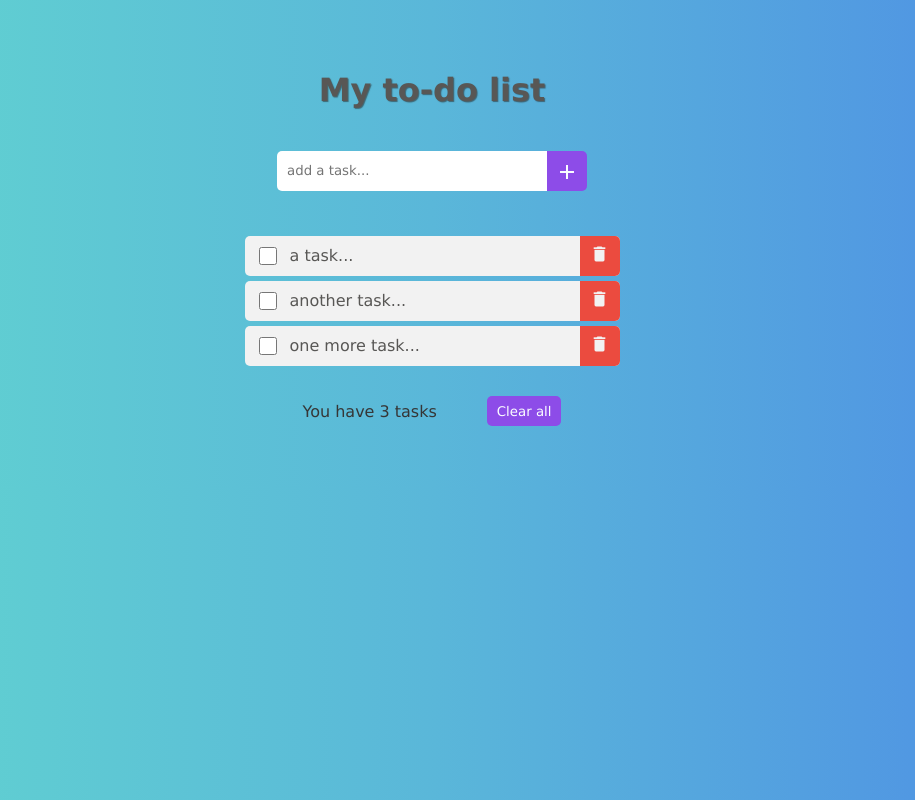
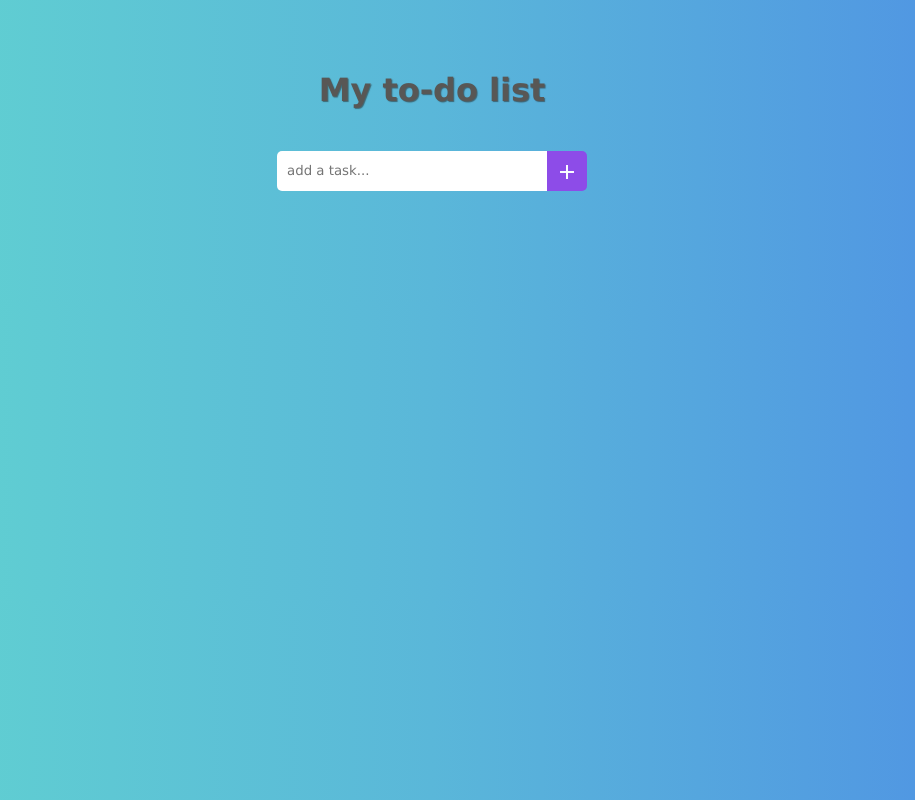
Before and after one commit to thisisolya/todo, a React (Create React App) app: page / in a window 1280 px wide. Shown: the whole page, without its empty margins (208-1123 px from the left). Built offline with nearby package versions, Linux system fonts and the light colour scheme.

Commit message:
Added interactivity to the app.

```diff
--- a/src/App.js
+++ b/src/App.js
@@ -1,5 +1,5 @@
 import './App.css';
-import TodoApp from './todo_app';
+import TodoApp from './TodoApp';
 
 function App() {
   return (
--- /dev/null
+++ b/src/ReviewList.js
@@ -0,0 +1,16 @@
+import React from "react";
+
+const ReviewList = ({ tasks , setTasks}) => {
+
+    const clearAll = () =>{
+        setTasks(tasks = [])
+    }
+
+    return (
+        <div className="footer">
+            <p>Total amount of tasks: {tasks.length}</p>
+            <button className="clear-all" onClick={clearAll} >Clear all</button>
+        </div>
+    );
+}
+export default ReviewList;
--- /dev/null
+++ b/src/TodoApp.js
@@ -0,0 +1,38 @@
+import React, { useState } from "react";
+import TodoInput from "./TodoInput";
+import TodoList from "./TodoList";
+import ReviewList from "./ReviewList";
+
+const TodoApp = () => {
+
+  const [textInput, setTextInput] = useState("");
+  const [tasks, setTasks] = useState([]);
+  const [isDone, setIsDone] = useState(false);
+
+  return (
+    <div className="container">
+      <h1> My to-do list </h1>
+      <TodoInput
+        textInput={textInput}
+        setTextInput={setTextInput}
+        tasks={tasks}
+        setTasks={setTasks}
+        isDone={isDone}
+        setIsDone={setIsDone}
+      />
+      <TodoList
+        textInput={textInput}
+        setTextInput={setTextInput}
+        tasks={tasks}
+        setTasks={setTasks}
+        isDone={isDone}
+        setIsDone={setIsDone}
+      />
+      {tasks.length >=1 && <ReviewList tasks={tasks} setTasks={setTasks} / >}
+
+    </div>
+  );
+}
+
+
+export default TodoApp;
--- /dev/null
+++ b/src/TodoInput.js
@@ -0,0 +1,29 @@
+import React from "react";
+import { v4 as uuidv4 } from 'uuid';
+
+const TodoInput = ({ textInput, setTextInput, tasks, setTasks, isDone, setIsDone }) => {
+
+    const handleInputChange = (e) => {
+        setTextInput(e.target.value);
+    }
+
+
+    const handleAddButton = (e) => {
+        e.preventDefault();
+        setTasks([...tasks, { text: textInput, id: uuidv4(),  completed: isDone, }]);
+        setTextInput("");
+    }
+
+    return (
+        <form className="input-wrapper">
+            <input type="text" className="task-input" value={textInput} placeholder="add a task..." onChange={handleInputChange} />
+            <button className="add-button" type="submit" onClick={handleAddButton} disabled={textInput.length >= 1 ? false : true}>
+                <span className="material-icons material-icons-outlined">
+                    add
+                </span>
+            </button>
+        </form>
+    )
+}
+
+export default TodoInput
--- /dev/null
+++ b/src/TodoItem.js
@@ -0,0 +1,29 @@
+import React from "react"
+
+const TodoItem = ({ textInput, setTextInput,tasks, setTasks, oneTask, isDone, setIsDone}) => {
+
+    const deleteTask = () => {
+         setTasks(tasks.filter((clickedTask) => clickedTask.id !== oneTask.id));
+        }
+
+    const changeStatus = () => {
+        setIsDone(!isDone)
+    }
+
+
+    return (
+        <div className="task">
+            <input type="checkbox" onChange = {changeStatus} checked = {isDone}/>
+            <p className={`task-point ${isDone ? "completed": ""}`}>{oneTask.text}</p>
+            <button className="delete-button" onClick={deleteTask}>
+                <span className="material-icons material-icons-outlined">
+                    delete
+                </span>
+            </button>
+        </div>
+    )
+}
+
+export default TodoItem
+
+// {`task-point ${isDone ? "completed": ""}`}
--- /dev/null
+++ b/src/TodoList.js
@@ -0,0 +1,21 @@
+import React from "react";
+import TodoItem from "./TodoItem";
+
+const TodoList = ({ textInput, setTextInput, tasks, setTasks, isDone, setIsDone }) => {
+    return (
+        <div className="todo-list">
+            {tasks.map(oneTask =>
+                <TodoItem
+                    oneTask={oneTask}
+                    key={oneTask.id}
+                    tasks={tasks}
+                    setTasks={setTasks}
+                    isDone = {oneTask.completed}
+                    setIsDone = {setIsDone}
+                />
+            )}
+        </div>
+    );
+}
+
+export default TodoList;
--- a/src/add_task.js
+++ /dev/null
@@ -1,18 +0,0 @@
-import React from "react";
-
-class AddTask extends React.Component {
-    render() {
-        return (
-            <div className="input-wrapper">
-                <input type="text" className="task-input" placeholder="add a task..." />
-                <button className="add-button">
-                    <span className="material-icons material-icons-outlined">
-                         add
-                    </span>
-                </button>
-            </div>
-        )
-    }
-}
-
-export default AddTask;
--- a/src/review_list.js
+++ /dev/null
@@ -1,14 +0,0 @@
-import React from "react";
-
-class ReviewList extends React.Component {
-    render() {
-        return (
-            <div className="footer">
-                <p>You have 3 tasks</p>
-                <button className="clear-all">Clear all</button>
-            </div>
-        );
-    }
-}
-
-export default ReviewList;
--- a/src/todo_app.js
+++ /dev/null
@@ -1,19 +0,0 @@
-import React from "react";
-import AddTask from "./add_task";
-import TodoList from "./todo_list";
-import ReviewList from "./review_list";
-
-class TodoApp extends React.Component {
-  render() {
-    return (
-      <div className="container">
-        <h1> My to-do list </h1>
-        <AddTask />
-        <TodoList />
-        <ReviewList />
-      </div>
-    );
-  }
-}
-
-export default TodoApp;
--- a/src/todo_item.js
+++ /dev/null
@@ -1,19 +0,0 @@
-import React from "react";
-
-class TodoItem extends React.Component {
-  render() {
-    return (
-      <div className="task">
-        <input type="checkbox" onClick={this.handleClick} />
-        <p className="task-point"> {this.props.title} </p>
-        <button className="delete-button">
-          <span className="material-icons material-icons-outlined">
-            delete
-          </span>
-        </button>
-      </div>
-    );
-  }
-}
-
-export default TodoItem;
--- a/src/todo_list.js
+++ /dev/null
@@ -1,13 +0,0 @@
-import React from "react";
-import TodoItem from "./todo_item";
-
-function TodoList(props) {
-    return (
-        <div className="todo-list">
-            <TodoItem title="a task..." />
-            <TodoItem title="another task..." />
-            <TodoItem title="one more task..." />
-        </div>
-    );
-}
-export default TodoList;
```
